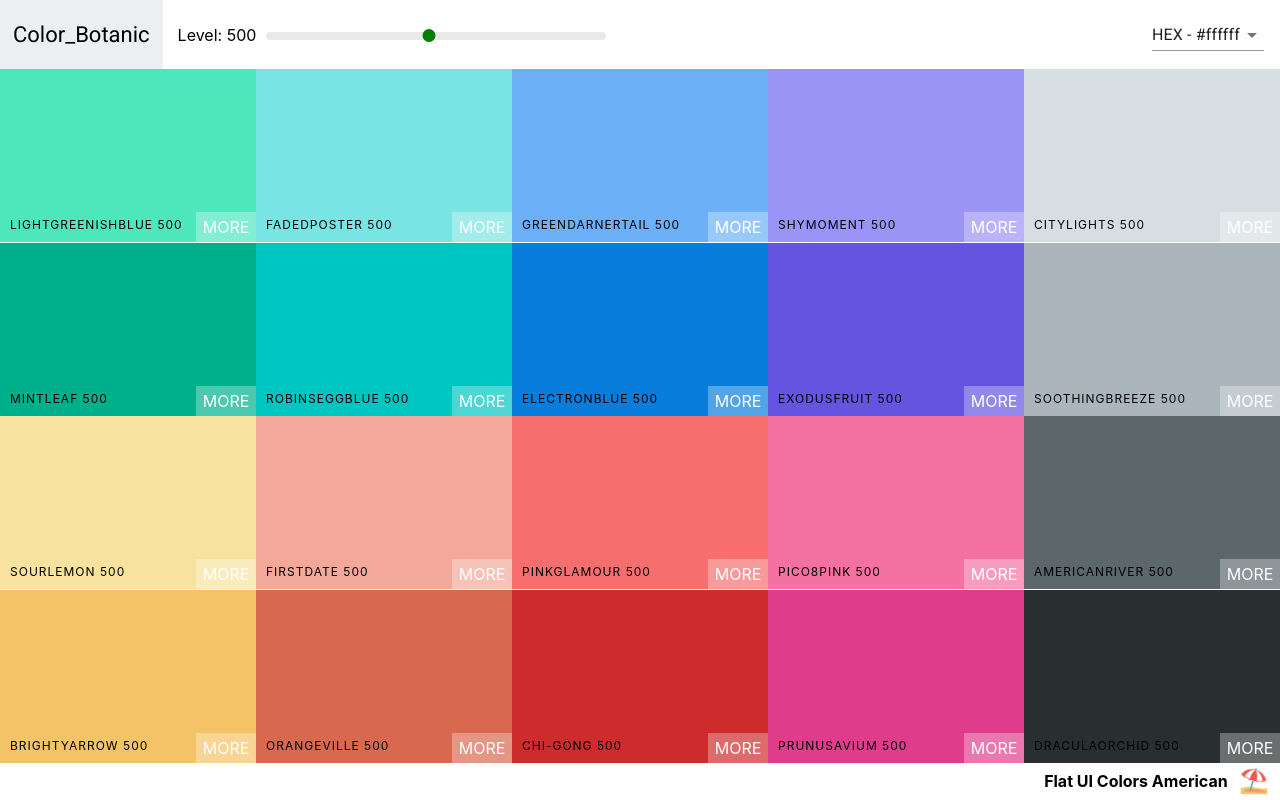
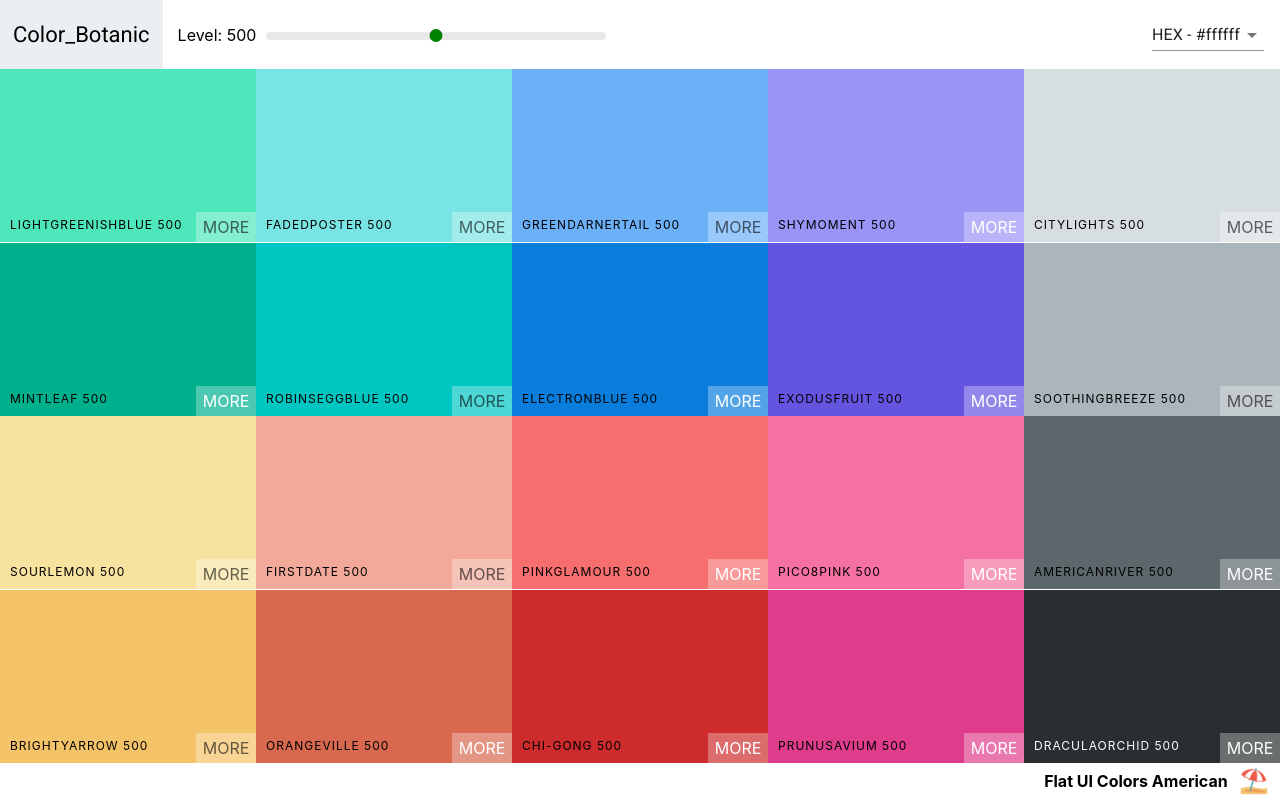
Before and after one commit to appsius/Color_Botanic, a React (Create React App) app: page /palette/flat-ui-colors-american in a window 1280 px wide. Built offline with nearby package versions, Linux system fonts and the light colour scheme.

Commit message:
Dynamic Text Color Based on Luminance

```diff
--- a/src/ColorBox.css
+++ b/src/ColorBox.css
@@ -53,6 +53,14 @@
   letter-spacing: 1px;
   text-transform: uppercase;
   font-size: 12px;
+}
+
+.light-text {
+  color: white;
+}
+
+.ColorBox .dark-text {
+  color: rgba(0, 0, 0, 0.6);
 }
 
 .see-more {
--- a/src/ColorBox.js
+++ b/src/ColorBox.js
@@ -1,6 +1,7 @@
 import React, { Component } from 'react';
 import { CopyToClipboard } from 'react-copy-to-clipboard';
 import { Link } from 'react-router-dom';
+import chroma from 'chroma-js';
 import './ColorBox.css';
 
 class ColorBox extends Component {
@@ -17,6 +18,8 @@
   render() {
     const { name, background, moreUrl, showLink } = this.props;
     const { copied } = this.state;
+    const isDarkColor = chroma(background).luminance() <= 0.08;
+    const isLightColor = chroma(background).luminance() >= 0.4;
     return (
       <CopyToClipboard text={background} onCopy={this.changeCopyState}>
         <div style={{ background }} className='ColorBox'>
@@ -26,17 +29,23 @@
           />
           <div className={`copy-msg ${copied && 'show'}`}>
             <h1>copied!</h1>
-            <p>{this.props.background}</p>
+            <p className={isLightColor && 'dark-text'}>
+              {this.props.background}
+            </p>
           </div>
           <div className='copy-container'>
             <div className='box-content'>
-              <span>{name}</span>
+              <span className={isDarkColor && 'light-text'}>{name}</span>
             </div>
-            <button className='copy-button'>Copy</button>
+            <button className={`copy-button ${isLightColor && 'dark-text'}`}>
+              Copy
+            </button>
           </div>
           {showLink && (
             <Link to={moreUrl} onClick={e => e.stopPropagation()}>
-              <span className='see-more'>MORE</span>
+              <span className={`see-more ${isLightColor && 'dark-text'}`}>
+                MORE
+              </span>
             </Link>
           )}
         </div>
--- a/src/Navbar.css
+++ b/src/Navbar.css
@@ -42,7 +42,7 @@
   box-shadow: none;
   width: 13px;
   height: 13px;
-  margin-left: -7px;
+  /* margin-left: -4px; */
   margin-top: -3px;
 }
 
```
